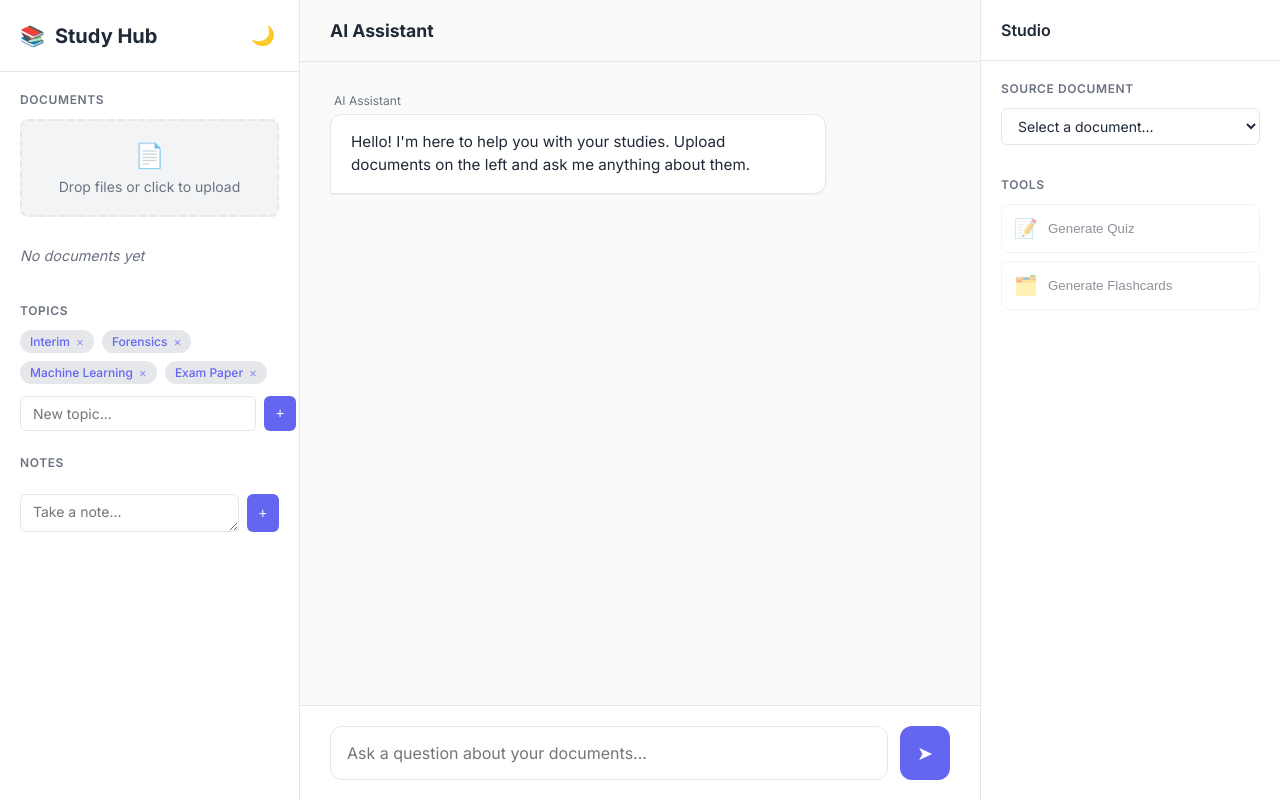
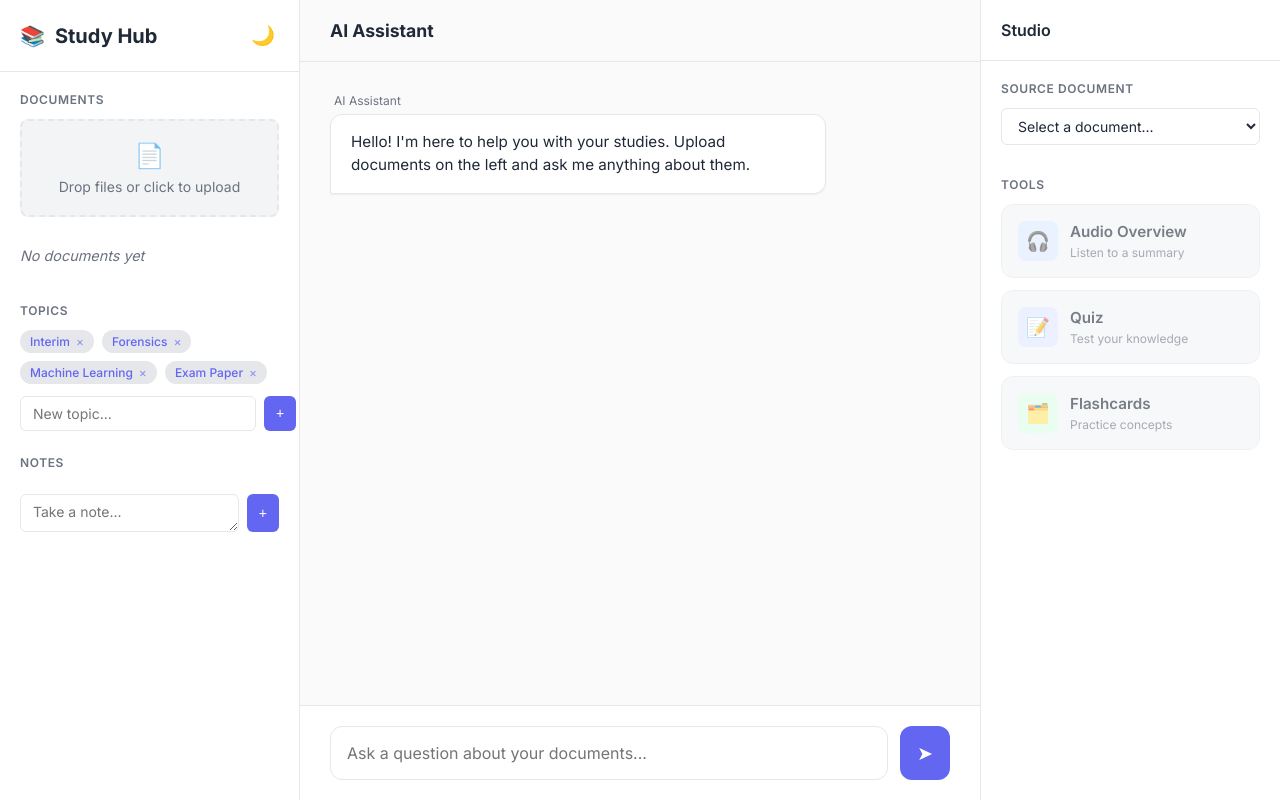
Before and after one commit to KeithSalhani/StudySpace, a FastAPI app: page / in a window 1280 px wide. Run offline with FastAPI, Linux system fonts and the light colour scheme; data that the repository does not hold is empty.

Commit message:
style: Redesign Studio panel with card-based UI
- Replace tool buttons with interactive cards (Quiz, Flashcards)
- Add visual themes (colors, icons) for different tools
- Implement disabled states and hover effects
- Add placeholder for Audio Overview
- Ensure dark mode compatibility for Studio cards

```diff
--- a/templates/index.html
+++ b/templates/index.html
@@ -385,34 +385,91 @@
             color: #ef4444;
         }
 
-        .studio-tool-btn {
-            display: flex;
-            align-items: center;
-            gap: 10px;
-            width: 100%;
-            padding: 12px;
+        .studio-tools {
+            display: grid;
+            grid-template-columns: 1fr;
+            gap: 12px;
+        }
+
+        .studio-card {
             background: var(--sidebar-bg);
             border: 1px solid var(--border-color);
-            border-radius: 8px;
-            color: var(--text-primary);
+            border-radius: 12px;
+            padding: 16px;
             cursor: pointer;
             transition: all 0.2s;
-            text-align: left;
-            margin-bottom: 8px;
-        }
-
-        .studio-tool-btn:hover:not(:disabled) {
+            display: flex;
+            align-items: center;
+            gap: 12px;
+            position: relative;
+            overflow: hidden;
+        }
+
+        .studio-card:hover:not(.disabled) {
+            transform: translateY(-2px);
+            box-shadow: var(--shadow);
             border-color: var(--primary-color);
+        }
+
+        .studio-card.disabled {
+            opacity: 0.6;
+            cursor: not-allowed;
             background: var(--bg-color);
         }
 
-        .studio-tool-btn:disabled {
-            opacity: 0.5;
-            cursor: not-allowed;
-        }
-
-        .tool-icon {
+        .card-icon {
+            width: 40px;
+            height: 40px;
+            border-radius: 8px;
+            display: flex;
+            align-items: center;
+            justify-content: center;
             font-size: 1.2rem;
+            flex-shrink: 0;
+        }
+
+        .card-content {
+            flex: 1;
+        }
+
+        .card-title {
+            font-weight: 600;
+            font-size: 0.95rem;
+            margin-bottom: 4px;
+            color: var(--text-primary);
+        }
+
+        .card-desc {
+            font-size: 0.75rem;
+            color: var(--text-secondary);
+        }
+
+        /* Card Themes */
+        .card-quiz .card-icon {
+            background-color: #e0e7ff;
+            color: #4f46e5;
+        }
+        .dark-mode .card-quiz .card-icon {
+            background-color: #312e81;
+            color: #818cf8;
+        }
+
+        .card-flashcards .card-icon {
+            background-color: #dcfce7;
+            color: #16a34a;
+        }
+        .dark-mode .card-flashcards .card-icon {
+            background-color: #064e3b;
+            color: #4ade80;
+        }
+
+        .card-audio .card-icon {
+            background-color: #dbeafe;
+            color: #2563eb;
+        }
+        .dark-mode .card-audio .card-icon {
+            background-color: #1e3a8a;
+            color: #60a5fa;
         }
 
         /* Chat Area */
@@ -889,14 +946,32 @@
                 <div class="studio-section">
                     <div class="section-title">Tools</div>
                     <div class="studio-tools">
-                        <button id="studioQuizBtn" class="studio-tool-btn" disabled>
-                            <span class="tool-icon">📝</span>
-                            Generate Quiz
-                        </button>
-                        <button id="studioFlashcardBtn" class="studio-tool-btn" disabled>
-                            <span class="tool-icon">🗂️</span>
-                            Generate Flashcards
-                        </button>
+                        <!-- Audio Overview (Placeholder) -->
+                        <div class="studio-card card-audio disabled" title="Coming soon">
+                            <div class="card-icon">🎧</div>
+                            <div class="card-content">
+                                <div class="card-title">Audio Overview</div>
+                                <div class="card-desc">Listen to a summary</div>
+                            </div>
+                        </div>
+
+                        <!-- Quiz -->
+                        <div id="studioQuizBtn" class="studio-card card-quiz disabled">
+                            <div class="card-icon">📝</div>
+                            <div class="card-content">
+                                <div class="card-title">Quiz</div>
+                                <div class="card-desc">Test your knowledge</div>
+                            </div>
+                        </div>
+
+                        <!-- Flashcards -->
+                        <div id="studioFlashcardBtn" class="studio-card card-flashcards disabled">
+                            <div class="card-icon">🗂️</div>
+                            <div class="card-content">
+                                <div class="card-title">Flashcards</div>
+                                <div class="card-desc">Practice concepts</div>
+                            </div>
+                        </div>
                     </div>
                 </div>
             </div>
@@ -1241,18 +1316,24 @@
 
         documentSelect.addEventListener('change', () => {
             const hasSelection = !!documentSelect.value;
-            studioQuizBtn.disabled = !hasSelection;
-            studioFlashcardBtn.disabled = !hasSelection;
+
+            if (hasSelection) {
+                studioQuizBtn.classList.remove('disabled');
+                studioFlashcardBtn.classList.remove('disabled');
+            } else {
+                studioQuizBtn.classList.add('disabled');
+                studioFlashcardBtn.classList.add('disabled');
+            }
         });
 
         studioQuizBtn.addEventListener('click', () => {
-            if (documentSelect.value) {
+            if (!studioQuizBtn.classList.contains('disabled') && documentSelect.value) {
                 startQuiz(documentSelect.value);
             }
         });
 
         studioFlashcardBtn.addEventListener('click', () => {
-            if (documentSelect.value) {
+            if (!studioFlashcardBtn.classList.contains('disabled') && documentSelect.value) {
                 startFlashcards(documentSelect.value);
             }
         });
```
